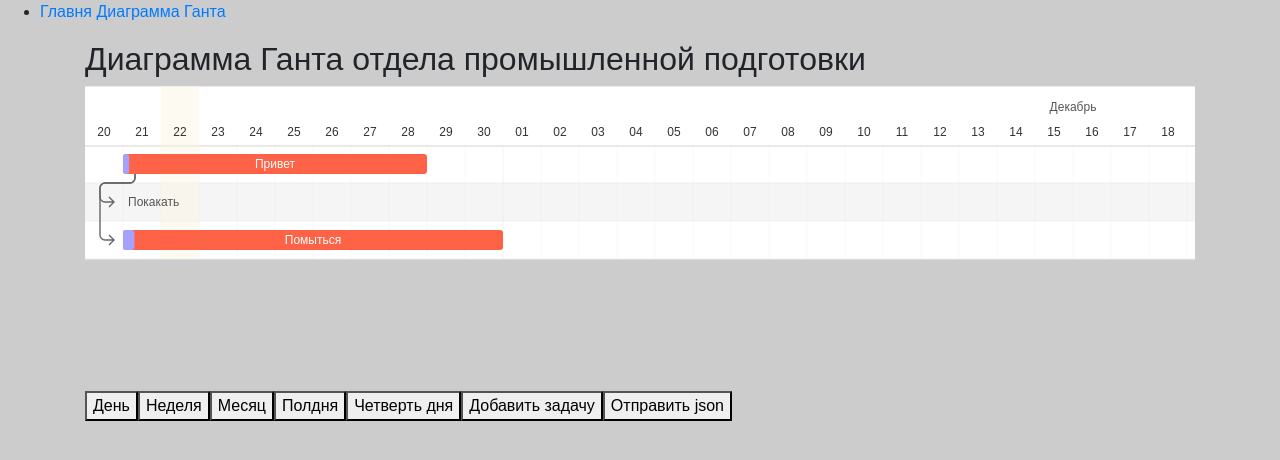
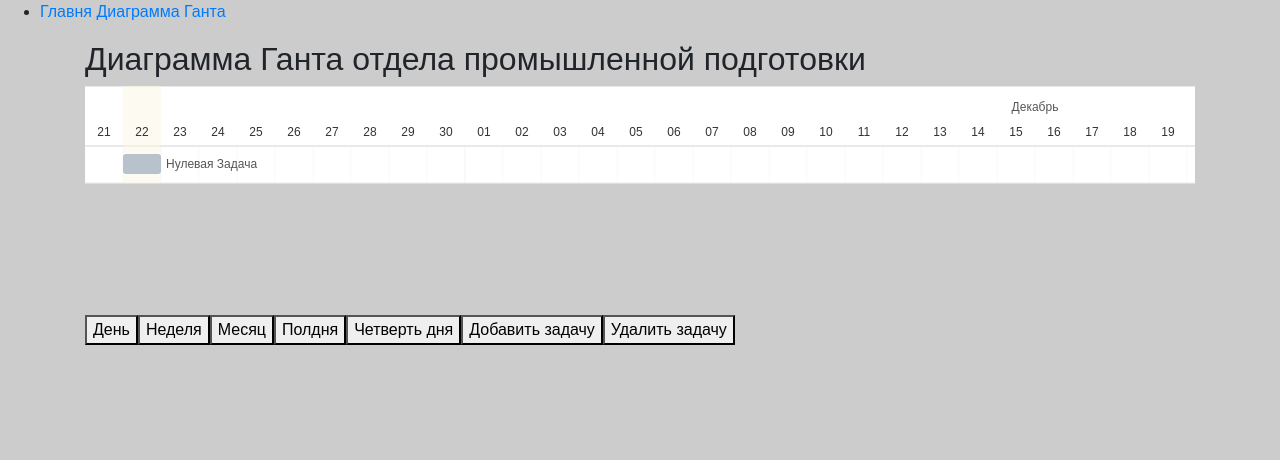
Before and after one commit to Valvea/django-scada, a Django app: page /gant/ in a window 1280 px wide. Shown: the top 460 px of the page. Run offline with Django 3.2, Linux system fonts and the light colour scheme; some libraries are stand-ins or nearby versions.

Commit message:
Сделан минимально воспроизводимвй пример

```diff
--- a/scadapy/mainapp/static/gant/dist/inis.js
+++ b/scadapy/mainapp/static/gant/dist/inis.js
@@ -8,14 +8,33 @@ butshowform.addEventListener('click', () => {
 });
 
 
+var last_cliked_task;
 
+
+var form = document.querySelector("form");
+form.addEventListener("submit", function(event) {
+    var els=form.elements;
+    var deps=[];
+    $.each(els.dependencies.selectedOptions, function(i,op) {
+    deps.push(op.index);
+    });
+    var task = {
+    id: "Task "+gantt_chart.tasks[gantt_chart.tasks.length-1]._index,
+    name: els.name.value,
+    start: els.start.value,
+    end: els.end.value,
+    progress: els.progress.value,
+    dependencies: deps.map(it=>"Task "+String(it)),
+    custom_class: 'bar-milestone' }
+    gantt_chart.tasks.push(task);
+  });
 
 
 var gantt_chart = new Gantt(".gantt-target", received_data,
      {
 			on_click: function (task) {
-				console.log(task);
-				console.log('ckiked!');
+				last_cliked_task=task.id;
+
 			},
 			on_date_change: function(task, start, end) {
 				console.log(task, start, end);
@@ -32,9 +51,13 @@ var gantt_chart = new Gantt(".gantt-target", received_data,
 			language: 'ru',
 
 		});
-console.log(gantt_chart);
 gantt_chart.setup_tasks(gantt_chart.tasks);
 gantt_chart.refresh(gantt_chart.tasks);
+
+$('#dependencies').empty();
+$.each(gantt_chart.tasks, function(_index, task) {
+     $('#dependencies').append($('<option></option>').val(task.name).html(task.name));
+});
 
 
 function Send_json_object(url_){
@@ -43,20 +66,17 @@ $.ajax({
     type: 'GET',
     contentType: 'application/json; charset=utf-8',
     processData: false,
-    data: JSON.stringify(gantt_chart.tasks),
+    data: JSON.stringify(gantt_chart.tasks)
 })
 };
 
 $(window).ready(function()
 {
     $(window).bind("beforeunload", function() {
-        Send_json_object('/get_json');
+        if (window.location.pathname=='/gant/')
+        {Send_json_object('/get_json');}
     });
 });
-
-
-
-
 
 
 today = new Date()
--- a/scadapy/mainapp/static/mainapp/tasks.json
+++ b/scadapy/mainapp/static/mainapp/tasks.json
@@ -1 +1 @@
-[{"start": "2021-11-21", "end": "2021-11-28", "name": "Привет", "id": "Task 0", "progress": "2", "custom_class": "bar-milestone"}, {"start": "2021-11-21", "end": "2021-11-20", "name": "Покакать", "id": "Task 1", "progress": "4", "dependencies": "Task 0", "custom_class": "bar-milestone"}, {"start": "2021-11-21", "end": "2021-11-30", "name": "Помыться", "id": "Task 2", "progress": "3", "dependencies": "Task 0", "custom_class": "bar-milestone"}]
+[{"start":"2021-11-22","end":"2021-11-22","name":"Нулевая Задача","id":"Task 0","progress":0,"_start":"2021-11-21T21:00:00.000Z","_end":"2021-11-22T21:00:00.000Z","_index":0,"dependencies":[]}]
--- a/scadapy/mainapp/templates/mainapp/gant.html
+++ b/scadapy/mainapp/templates/mainapp/gant.html
@@ -98,8 +98,6 @@ var received_data  = {{ json_ob|safe }};
 <div class="container">
 		<h2>Диаграмма Ганта отдела промышленной подготовки</h2>
 		<div class="gantt-target"></div>
-
-
 		<div class="btn-group">
   			<button onclick="gantt_chart.change_view_mode('Day');">День</button>
 		  	<button onclick="gantt_chart.change_view_mode('Week');">Неделя</button>
@@ -107,15 +105,15 @@ var received_data  = {{ json_ob|safe }};
 			<button onclick="gantt_chart.change_view_mode('Half Day');" >Полдня</button>
 		  	<button onclick="gantt_chart.change_view_mode('Quarter Day');">Четверть дня</button>
 			<button id="showform">Добавить задачу</button>
-			<button onclick="Send_json_object('/get_json');">Отправить json</button>
-
+			<button onclick="gantt_chart.tasks.pop(last_cliked_task);
+							 gantt_chart.refresh(gantt_chart.tasks);">Удалить задачу</button>
+<!--action="/addtask" autocomplete="off" method="GET"-->
 		</div>
 		<div class="popup">
   			<div class="popup__container">
     			<div class="popup__wrapper">
      				 <div id="addtask">
-
-        				<form role="form" action="/addtask" autocomplete="off" method="GET">
+        				<form role="form" >
 						  <label>Название Задачи</label>
 						  <input type="text" name="name">
 						  <label>Начало задачи:</label>
@@ -125,11 +123,11 @@ var received_data  = {{ json_ob|safe }};
 						  <label>Прогресс:</label>
 						  <input type="text" name="progress">
 							<label>Зависимость</label>
-
-							<select id="dependencies" name="dependencies" >
-									{% for task in tasks %}
-									<option>{{task.name}} {{ task.id }}</option>
-									{% endfor %}
+							<select id="dependencies" name="dependencies" multiple  >
+									<option>Выберете задачу</option>
+<!--									{% for task in tasks %}-->
+<!--									<option >{{task.name}} {{ task.id }}</option>-->
+<!--									{% endfor %}-->
 							</select>
 						  <button type="submit" class="btn btn-success">Отправить</button>
         				</form>
--- a/scadapy/mainapp/urls.py
+++ b/scadapy/mainapp/urls.py
@@ -1,12 +1,10 @@
 from django.urls import path
 from django.conf.urls import url
-from .views import main_view,gant_view,get_tasks,add_task,save_tasks
+from .views import main_view,gant_view,save_tasks
 
 urlpatterns = [
     path('',main_view),
     path('gant/',gant_view),
-    url(r'^tasks.json/', get_tasks, name='tasks.json'),
-    url(r'^addtask/', add_task, name='addtask'),
     url(r'^get_json/', save_tasks, name='get_json'),
 
 ]
--- a/scadapy/mainapp/views.py
+++ b/scadapy/mainapp/views.py
@@ -20,58 +20,12 @@ def gant_view(request):
 
 
 
-def get_tasks(request):
-
-
-    with open('./mainapp/static/mainapp/tasks.json',encoding='utf-8') as f:
-
-        return HttpResponse(f, content_type='application/json; charset=utf-8',)
-
-
-
-def add_task(request):
-
-    task = dict(request.GET)
-
-    with open('./mainapp/static/mainapp/tasks.json',encoding='utf-8',mode="r") as f:
-
-        tasks=json.load(f)
-        if tasks:
-            dep=task['dependencies'][0].split(" ")
-            dep=dep[1]+" "+dep[2]
-            last_id=int(tasks[-1]['id'].split(' ')[1])+1
-            print(last_id)
-
-            task_to_json = {"start": task['start'][0],
-                            "end": task['end'][0],
-                            "name": task['name'][0],
-                            "id": "Task " + str(last_id),
-                            "progress": task['progress'][0],
-                            "dependencies": dep,
-                            "custom_class": 'bar-milestone'
-                            }
-
-        else:
-            task_to_json = {"start": task['start'][0],
-                            "end": task['end'][0],
-                            "name": task['name'][0],
-                            "id": "Task 0",
-                            "progress": task['progress'][0],
-                            "custom_class": 'bar-milestone'
-                            }
-
-    tasks.append(task_to_json)
-    with open('./mainapp/static/mainapp/tasks.json', encoding='utf-8', mode="w") as f:
-        json_ob = json.dumps(tasks, ensure_ascii=False)
-        f.seek(0)
-        f.write(json_ob)
-
-    return HttpResponseRedirect('/gant')
-
 
 def save_tasks(request):
-    # json_ob=json.dumps(list(request.GET))
-    print(request.GET)
-    # print(json_ob)
+
+    with open('./mainapp/static/mainapp/tasks.json', encoding='utf-8', mode="w") as f:
+        json_str = str(request.GET).split("<QueryDict: ")[1][2:-9]
+        f.seek(0)
+        f.write(json_str)
 
     return HttpResponse(200)
```
